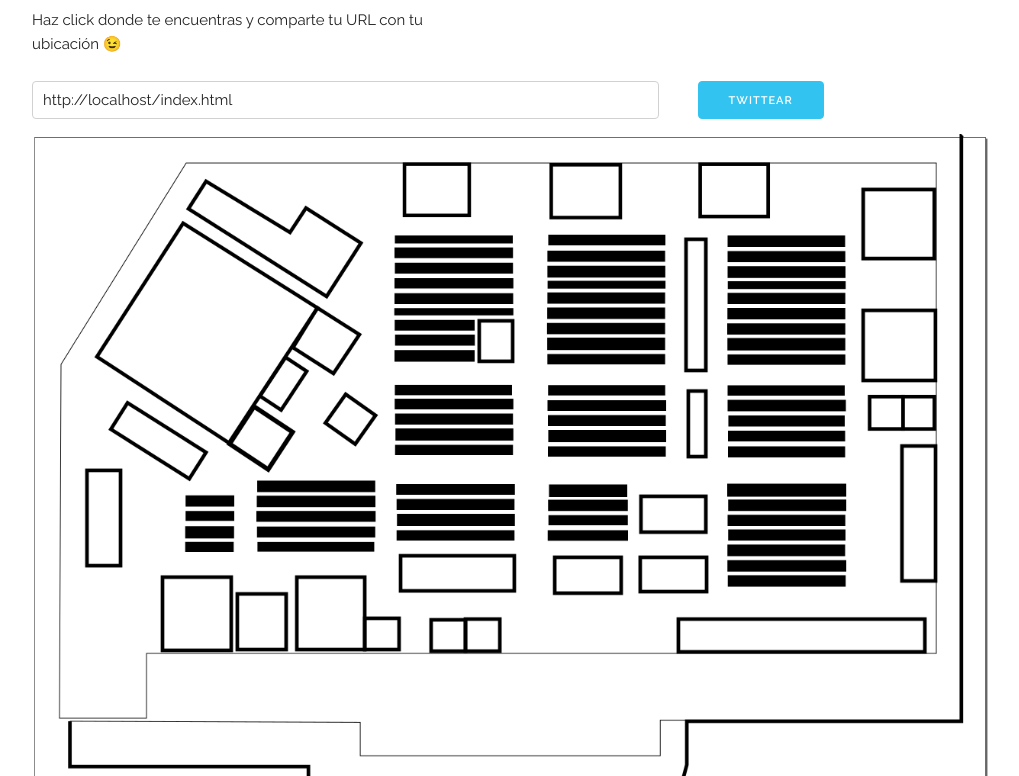
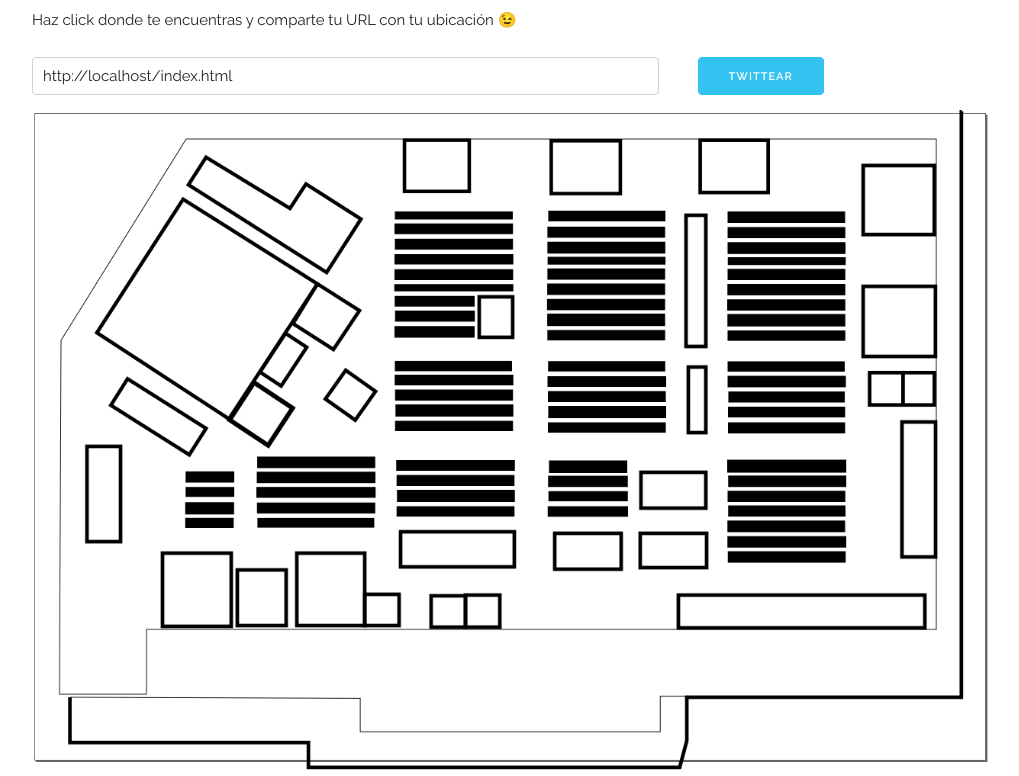
Before and after one commit to checor/mi-ubicacion, a plain HTML site: page index.html in a window 1280 px wide. Shown: the part 149-925 px from the top of the page, without its empty margins (128-1147 px from the left). Drawn offline with Linux system fonts and the light colour scheme.

```diff
--- a/index.html
+++ b/index.html
@@ -21,7 +21,7 @@
 
   <div class="container">
     <div class="row">
-      <div class="one-half column" style="margin-top: 10%">
+      <div class="full-width column" style="margin-top: 10%">
         <h4>Mi ubicación en #CPMX8</h4>
         <p>Haz click donde te encuentras y comparte tu URL con tu ubicación 😉</p>
       </div>
```
